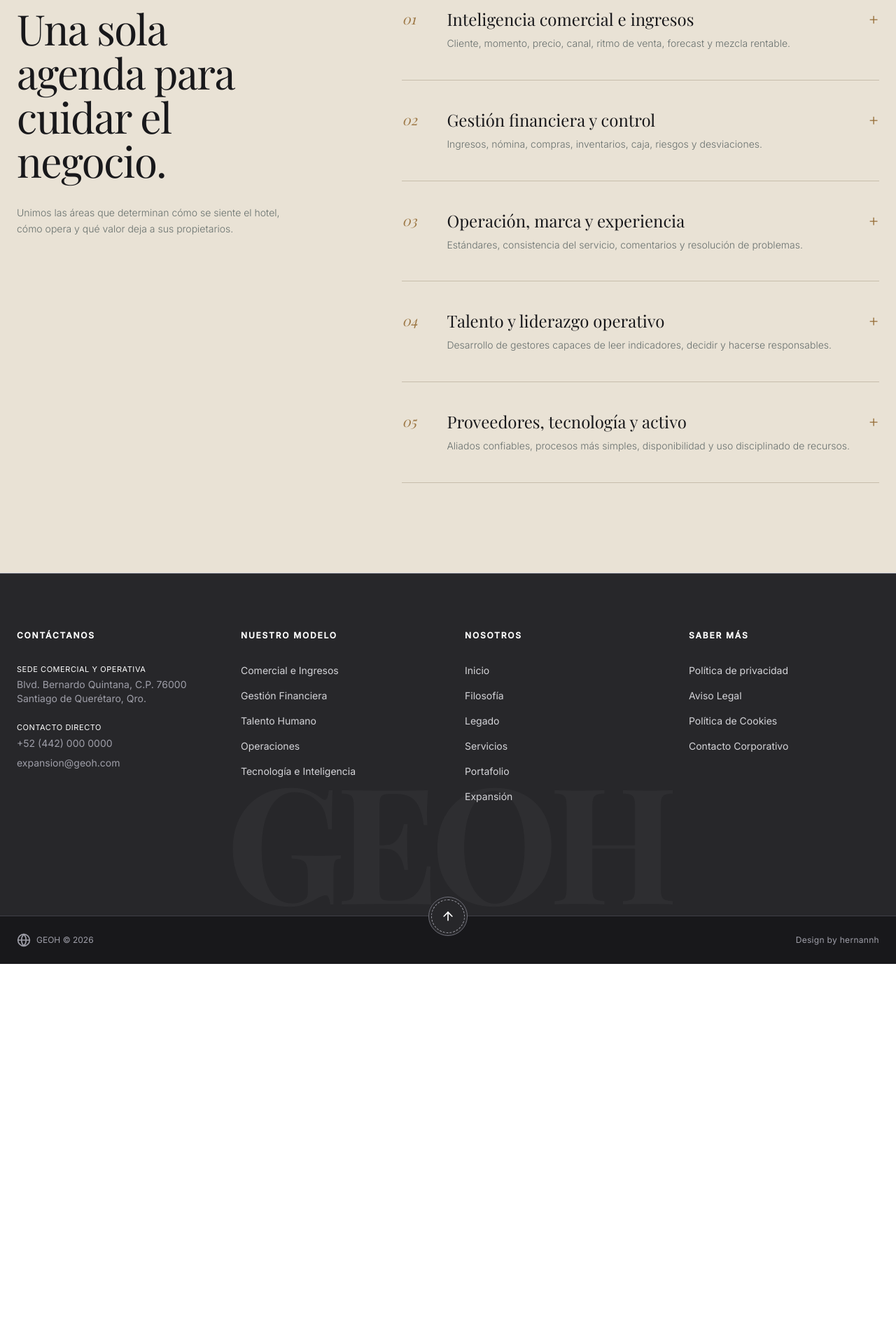
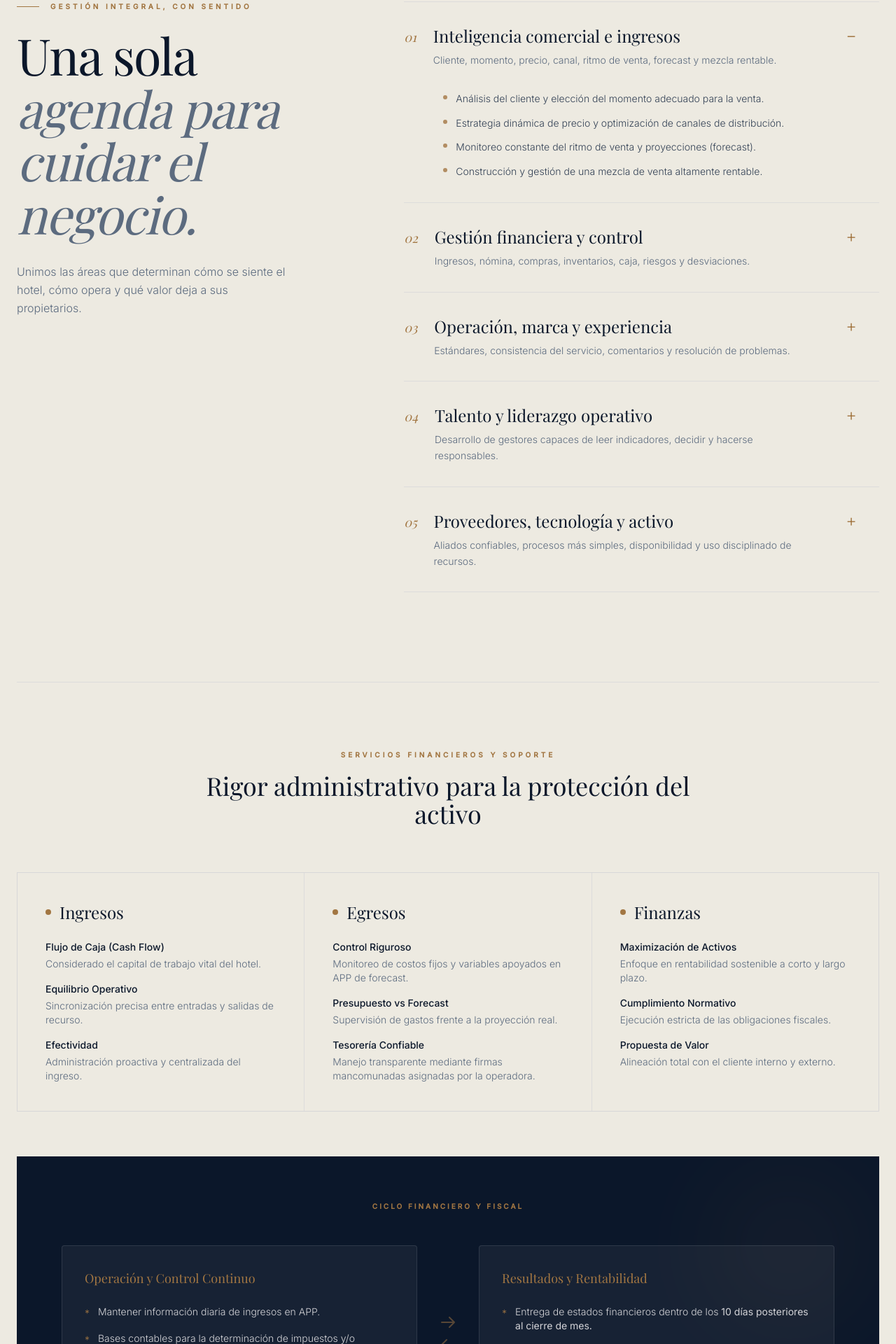
Before and after one commit to hernan-hiltonqro/pagina-ohnc, a React (Vite) app: page /pagina-ohnc/servicios in a window 1280 px wide. Shown: the part 238-2158 px from the top of the page at 70% size. Before the commit the page ends 1615 px from the top, so only its background shows below. Built offline with nearby package versions, Linux system fonts and the light colour scheme; a web font is replaced by a local one.

Commit message:
Actualiza contenido y diseño

```diff
--- a/src/components/ServicesSection.jsx
+++ b/src/components/ServicesSection.jsx
@@ -1,164 +1,252 @@
 import { useState } from 'react';
 import { FadeIn } from './FadeIn';
 
-const services = [
+export const ServicesSection = () => {
+  const [activeIndex, setActiveIndex] = useState(0);
+
+  // Acordeón validado (Sin cambios)
+  const servicios = [
     {
-    number: "01",
+      id: "01",
       title: "Inteligencia comercial e ingresos",
-    philosophy: "Cliente, momento, precio, canal, ritmo de venta, forecast y mezcla rentable.",
-    img: "https://images.unsplash.com/photo-1552664730-d307ca884978?auto=format&fit=crop&w=800&q=80",
+      summary: "Cliente, momento, precio, canal, ritmo de venta, forecast y mezcla rentable.",
       details: [
-      "Optimización dinámica de tarifas (Revenue Management).",
-      "Análisis continuo de mercado y set competitivo.",
-      "Gestión eficiente de canales de distribución y venta directa."
+        "Análisis del cliente y elección del momento adecuado para la venta.",
+        "Estrategia dinámica de precio y optimización de canales de distribución.",
+        "Monitoreo constante del ritmo de venta y proyecciones (forecast).",
+        "Construcción y gestión de una mezcla de venta altamente rentable."
       ]
     },
     {
-    number: "02",
+      id: "02",
       title: "Gestión financiera y control",
-    philosophy: "Ingresos, nómina, compras, inventarios, caja, riesgos y desviaciones.",
-    img: "https://images.unsplash.com/photo-1486406146926-c627a92ad1ab?auto=format&fit=crop&w=800&q=80",
+      summary: "Ingresos, nómina, compras, inventarios, caja, riesgos y desviaciones.",
       details: [
-      "Auditoría y protección del flujo de caja.",
-      "Control estricto de nómina y costos operativos.",
-      "Reporteo de desviaciones presupuestales en tiempo real."
+        "Control estricto de ingresos y optimización del gasto en nómina.",
+        "Gestión eficiente de compras y control de inventarios.",
+        "Administración del flujo de caja y mitigación de riesgos financieros.",
+        "Detección, análisis y corrección oportuna de desviaciones frente al presupuesto."
       ]
     },
     {
-    number: "03",
+      id: "03",
       title: "Operación, marca y experiencia",
-    philosophy: "Estándares, consistencia del servicio, comentarios y resolución de problemas.",
-    img: "https://images.unsplash.com/photo-1566073771259-6a8506099945?auto=format&fit=crop&w=800&q=80",
+      summary: "Estándares, consistencia del servicio, comentarios y resolución de problemas.",
       details: [
-      "Alineación total con los estándares de la marca hotelera.",
-      "Monitoreo de reputación online y encuestas de satisfacción.",
-      "Planes de acción inmediatos ante fricciones en el servicio."
+        "Auditoría y cumplimiento riguroso de los estándares de marca.",
+        "Aseguramiento de la consistencia del servicio en todas las áreas.",
+        "Gestión activa de comentarios, reseñas y reputación del hotel.",
+        "Resolución ágil y efectiva de problemas operativos para proteger la experiencia."
       ]
     },
     {
-    number: "04",
+      id: "04",
       title: "Talento y liderazgo operativo",
-    philosophy: "Desarrollo de gestores capaces de leer indicadores, decidir y hacerse responsables.",
-    img: "https://images.unsplash.com/photo-1522071820081-009f0129c71c?auto=format&fit=crop&w=800&q=80",
+      summary: "Desarrollo de gestores capaces de leer indicadores, decidir y hacerse responsables.",
       details: [
-      "Capacitación continua para líderes de departamento.",
-      "Cultura orientada a la rendición de cuentas (Accountability).",
-      "Retención de talento clave mediante planes de crecimiento."
+        "Formación integral y retención de talento clave para la hospitalidad.",
+        "Capacitación de equipos en la lectura e interpretación de indicadores del negocio.",
+        "Empoderamiento del personal para la toma de decisiones asertivas.",
+        "Fomento de una cultura operativa orientada a la responsabilidad y los resultados."
       ]
     },
     {
-    number: "05",
+      id: "05",
       title: "Proveedores, tecnología y activo",
-    philosophy: "Aliados confiables, procesos más simples, disponibilidad y uso disciplinado de recursos.",
-    img: "https://images.unsplash.com/photo-1551288049-bebda4e38f71?auto=format&fit=crop&w=800&q=80",
+      summary: "Aliados confiables, procesos más simples, disponibilidad y uso disciplinado de recursos.",
       details: [
-      "Implementación de ecosistemas digitales (PMS, POS, BI).",
-      "Mantenimiento preventivo para la protección del inmueble.",
-      "Negociación a escala con proveedores estratégicos."
+        "Selección y gestión de proveedores estratégicos como aliados confiables.",
+        "Implementación de herramientas tecnológicas para simplificar procesos internos.",
+        "Garantía de disponibilidad operativa y mantenimiento constante del activo.",
+        "Supervisión del uso disciplinado y eficiente de los recursos materiales y energéticos."
       ]
     }
   ];
 
-export const ServicesSection = () => {
-  // Estado para controlar qué acordeón está abierto. null = todos cerrados.
-  const [openIndex, setOpenIndex] = useState(null);
-
-  const toggleAccordion = (index) => {
-    setOpenIndex(openIndex === index ? null : index);
-  };
-
   return (
-    <section id="servicios" className="py-32 bg-[#e9e2d5] border-b border-zinc-300">
+    <div className="bg-[#edeae1] min-h-screen pt-40 pb-32">
       <div className="max-w-7xl mx-auto px-6">
 
-        <div className="grid grid-cols-1 lg:grid-cols-[0.8fr_1.2fr] gap-16 lg:gap-24 items-start">
+        {/* ==========================================
+            SECCIÓN 1: ACORDEÓN DE CAPACIDADES
+            ========================================== */}
+        <FadeIn className="grid grid-cols-1 lg:grid-cols-12 gap-16 lg:gap-24 items-start">
 
-          {/* Columna Izquierda (Fija) */}
-          <FadeIn className="lg:sticky lg:top-32">
+          <div className="lg:col-span-5 lg:sticky lg:top-40">
             <div className="flex items-center gap-4 mb-6">
-              <div className="w-8 h-[1px] bg-[#8a7048]"></div>
-              <span className="text-[10px] uppercase tracking-[0.2em] font-bold text-[#8a7048]">
-                Gestión integral, con sentido
+              <div className="w-8 h-[1px] bg-[#a27642]"></div>
+              <span className="text-[10px] uppercase tracking-[0.4em] font-bold text-[#a27642]">
+                Gestión Integral, con Sentido
               </span>
             </div>
 
-            <h2 className="text-4xl sm:text-5xl md:text-6xl font-serif text-zinc-900 leading-[1.05] mb-8 tracking-tight">
-              Una sola <br/> agenda para <br/> cuidar el <br/> negocio.
-            </h2>
+            <h1 className="text-5xl sm:text-6xl md:text-7xl font-serif text-[#0b172a] leading-[1.05] tracking-tight mb-8">
+              Una sola <br/>
+              <span className="italic text-[#5c6b7f] font-light">agenda para cuidar el negocio.</span>
+            </h1>
 
-            <p className="text-sm text-[#67706d] font-light leading-relaxed max-w-sm">
+            <p className="text-base text-[#5c6b7f] font-light leading-relaxed max-w-sm">
               Unimos las áreas que determinan cómo se siente el hotel, cómo opera y qué valor deja a sus propietarios.
-            </p>
-          </FadeIn>
-
-          {/* Columna Derecha (Acordeón) */}
-          <FadeIn delay={0.2} className="border-t border-[#c7bdab]">
-            {services.map((srv, idx) => {
-              const isOpen = openIndex === idx;
-
-              return (
-                <div key={idx} className="border-b border-[#c7bdab]">
-                  {/* Cabecera Clickable */}
-                  <button
-                    onClick={() => toggleAccordion(idx)}
-                    className="w-full flex items-start text-left py-8 sm:py-10 group focus:outline-none"
-                  >
-                    {/* Número */}
-                    <span className="w-12 sm:w-16 shrink-0 font-serif italic text-lg sm:text-xl text-[#9e7947] pt-0.5">
-                      {srv.number}
-                    </span>
-
-                    {/* Textos */}
-                    <div className="flex-grow pr-6">
-                      <h3 className="text-xl sm:text-2xl font-serif text-zinc-900 mb-2 group-hover:text-[#9e7947] transition-colors">
-                        {srv.title}
-                      </h3>
-                      <p className="text-xs sm:text-sm text-[#68706e] font-light leading-relaxed">
-                        {srv.philosophy}
             </p>
           </div>
 
-                    {/* Ícono + / - */}
-                    <span className="shrink-0 text-2xl font-light text-[#9e7947] transition-transform duration-300">
+          <div className="lg:col-span-7 border-t border-zinc-300/60">
+            {servicios.map((servicio, idx) => {
+              const isOpen = activeIndex === idx;
+              return (
+                <div key={servicio.id} className="border-b border-zinc-300/60">
+                  <button
+                    onClick={() => setActiveIndex(isOpen ? -1 : idx)}
+                    className="w-full text-left py-8 flex items-start gap-6 group hover:bg-[#e4e0d4] transition-colors px-4 -mx-4 rounded-lg"
+                  >
+                    <span className="text-lg font-serif italic text-[#a27642] mt-1 shrink-0">
+                      {servicio.id}
+                    </span>
+                    <div className="flex-grow pr-8">
+                      <h3 className="text-2xl font-serif text-[#0b172a] mb-2 group-hover:text-[#a27642] transition-colors">
+                        {servicio.title}
+                      </h3>
+                      <p className="text-sm text-[#5c6b7f] font-light leading-relaxed">
+                        {servicio.summary}
+                      </p>
+                    </div>
+                    <span className="text-2xl font-light text-[#a27642] shrink-0 transition-transform duration-300">
                       {isOpen ? '−' : '+'}
                     </span>
                   </button>
 
-                  {/* Contenido Expandible (Imágenes y detalles) */}
-                  <div
-                    className={`grid transition-all duration-500 ease-in-out overflow-hidden ${
-                      isOpen ? 'grid-rows-[1fr] opacity-100 mb-10' : 'grid-rows-[0fr] opacity-0'
-                    }`}
-                  >
-                    <div className="min-h-0 pl-12 sm:pl-16">
-                      <div className="grid grid-cols-1 sm:grid-cols-2 gap-8 items-center pt-2">
-                        {/* Detalles adicionales */}
-                        <ul className="space-y-3 text-xs text-zinc-600 font-light">
-                          {srv.details.map((detail, i) => (
-                            <li key={i} className="flex gap-3">
-                              <span className="text-[#9e7947] mt-0.5">▪</span> {detail}
+                  <div className={`overflow-hidden transition-all duration-500 ease-in-out ${isOpen ? 'max-h-[500px] opacity-100 mb-8' : 'max-h-0 opacity-0'}`}>
+                    <div className="pl-14 pr-4">
+                      <ul className="space-y-3">
+                        {servicio.details.map((detail, i) => (
+                          <li key={i} className="flex items-start gap-3 text-sm text-[#334155] font-light">
+                            <span className="w-1.5 h-1.5 bg-[#a27642] rounded-full mt-1.5 shrink-0 opacity-80"></span>
+                            <span className="leading-relaxed">{detail}</span>
                           </li>
                         ))}
                       </ul>
-                        {/* Imagen referencial */}
-                        <div className="aspect-[4/3] w-full overflow-hidden">
-                          <img
-                            src={srv.img}
-                            alt={srv.title}
-                            className="w-full h-full object-cover grayscale mix-blend-multiply hover:grayscale-0 hover:mix-blend-normal transition-all duration-700"
-                          />
                     </div>
                   </div>
                 </div>
+              );
+            })}
+          </div>
+        </FadeIn>
+
+
+        {/* ==========================================
+            SECCIÓN 2: INTEGRACIÓN DOCUMENTO ADMINISTRACIÓN
+            ========================================== */}
+        <div className="mt-32 pt-24 border-t border-zinc-300/60">
+
+          <FadeIn className="text-center max-w-3xl mx-auto mb-16">
+            <span className="text-[10px] uppercase tracking-[0.4em] font-bold text-[#a27642] block mb-4">
+              Servicios Financieros y Soporte
+            </span>
+            <h2 className="text-3xl sm:text-4xl font-serif text-[#0b172a] mb-6">
+              Rigor administrativo para la protección del activo
+            </h2>
+          </FadeIn>
+
+          {/* Matriz 3 Columnas (Diapositivas 1 y 2 fusionadas lógicamente) */}
+          <FadeIn className="grid grid-cols-1 md:grid-cols-3 gap-px bg-zinc-300/60 border border-zinc-300/60 mb-16">
+
+            {/* INGRESOS */}
+            <div className="bg-[#edeae1] p-10 hover:bg-white transition-colors">
+              <h3 className="text-2xl font-serif text-[#0b172a] mb-6 flex items-center gap-3">
+                 <span className="w-2 h-2 bg-[#a27642] rounded-full"></span> Ingresos
+              </h3>
+              <ul className="space-y-4 text-sm text-[#5c6b7f] font-light">
+                 <li><strong className="text-[#0b172a] font-medium block mb-1">Flujo de Caja (Cash Flow)</strong> Considerado el capital de trabajo vital del hotel.</li>
+                 <li><strong className="text-[#0b172a] font-medium block mb-1">Equilibrio Operativo</strong> Sincronización precisa entre entradas y salidas de recurso.</li>
+                 <li><strong className="text-[#0b172a] font-medium block mb-1">Efectividad</strong> Administración proactiva y centralizada del ingreso.</li>
+              </ul>
+            </div>
+
+            {/* EGRESOS */}
+            <div className="bg-[#edeae1] p-10 hover:bg-white transition-colors">
+              <h3 className="text-2xl font-serif text-[#0b172a] mb-6 flex items-center gap-3">
+                 <span className="w-2 h-2 bg-[#a27642] rounded-full"></span> Egresos
+              </h3>
+              <ul className="space-y-4 text-sm text-[#5c6b7f] font-light">
+                 <li><strong className="text-[#0b172a] font-medium block mb-1">Control Riguroso</strong> Monitoreo de costos fijos y variables apoyados en APP de forecast.</li>
+                 <li><strong className="text-[#0b172a] font-medium block mb-1">Presupuesto vs Forecast</strong> Supervisión de gastos frente a la proyección real.</li>
+                 <li><strong className="text-[#0b172a] font-medium block mb-1">Tesorería Confiable</strong> Manejo transparente mediante firmas mancomunadas asignadas por la operadora.</li>
+              </ul>
+            </div>
+
+            {/* FINANZAS */}
+            <div className="bg-[#edeae1] p-10 hover:bg-white transition-colors">
+              <h3 className="text-2xl font-serif text-[#0b172a] mb-6 flex items-center gap-3">
+                 <span className="w-2 h-2 bg-[#a27642] rounded-full"></span> Finanzas
+              </h3>
+              <ul className="space-y-4 text-sm text-[#5c6b7f] font-light">
+                 <li><strong className="text-[#0b172a] font-medium block mb-1">Maximización de Activos</strong> Enfoque en rentabilidad sostenible a corto y largo plazo.</li>
+                 <li><strong className="text-[#0b172a] font-medium block mb-1">Cumplimiento Normativo</strong> Ejecución estricta de las obligaciones fiscales.</li>
+                 <li><strong className="text-[#0b172a] font-medium block mb-1">Propuesta de Valor</strong> Alineación total con el cliente interno y externo.</li>
+              </ul>
+            </div>
+          </FadeIn>
+
+          {/* Ciclo Financiero y Fiscal (Diapositiva 3 adaptada a web) */}
+          <FadeIn delay={0.2} className="bg-[#0b172a] text-white p-10 sm:p-16 relative overflow-hidden">
+            <div className="absolute top-0 right-0 w-64 h-64 bg-[#a27642] opacity-5 blur-3xl rounded-full pointer-events-none"></div>
+
+            <h3 className="text-center text-[10px] uppercase tracking-[0.3em] text-[#a27642] font-bold mb-12">
+              Ciclo Financiero y Fiscal
+            </h3>
+
+            <div className="flex flex-col md:flex-row items-stretch justify-center gap-8 relative z-10">
+
+              {/* Lado Derecho del diagrama original (Operación) */}
+              <div className="flex-1 bg-white/5 border border-white/10 p-8 rounded-sm">
+                <h4 className="text-lg font-serif mb-6 text-[#a27642]">Operación y Control Continuo</h4>
+                <ul className="space-y-4 text-sm text-zinc-300 font-light">
+                  <li className="flex gap-3">
+                    <span className="text-[#a27642] mt-0.5">*</span>
+                    <span>Mantener información diaria de ingresos en APP.</span>
+                  </li>
+                  <li className="flex gap-3">
+                    <span className="text-[#a27642] mt-0.5">*</span>
+                    <span>Bases contables para la determinación de impuestos y/o estrategia fiscal del propietario o tercero.</span>
+                  </li>
+                  <li className="flex gap-3">
+                    <span className="text-[#a27642] mt-0.5">*</span>
+                    <span>Control interno que garantice efectividad en cada proceso en el hotel.</span>
+                  </li>
+                </ul>
+              </div>
+
+              {/* Conector Cíclico Visual (Flechas) */}
+              <div className="flex md:flex-col items-center justify-center gap-2 text-[#a27642] opacity-50 py-4 md:py-0">
+                <svg className="w-6 h-6 rotate-90 md:rotate-0" fill="none" viewBox="0 0 24 24" stroke="currentColor">
+                  <path strokeLinecap="round" strokeLinejoin="round" strokeWidth={2} d="M14 5l7 7m0 0l-7 7m7-7H3" />
+                </svg>
+                <svg className="w-6 h-6 -rotate-90 md:rotate-180" fill="none" viewBox="0 0 24 24" stroke="currentColor">
+                  <path strokeLinecap="round" strokeLinejoin="round" strokeWidth={2} d="M14 5l7 7m0 0l-7 7m7-7H3" />
+                </svg>
+              </div>
+
+              {/* Lado Izquierdo del diagrama original (Resultados) */}
+              <div className="flex-1 bg-white/5 border border-white/10 p-8 rounded-sm">
+                <h4 className="text-lg font-serif mb-6 text-[#a27642]">Resultados y Rentabilidad</h4>
+                <ul className="space-y-4 text-sm text-zinc-300 font-light">
+                  <li className="flex gap-3">
+                    <span className="text-[#a27642] mt-0.5">*</span>
+                    <span>Entrega de estados financieros dentro de los <strong>10 días posteriores al cierre de mes.</strong></span>
+                  </li>
+                  <li className="flex gap-3">
+                    <span className="text-[#a27642] mt-0.5">*</span>
+                    <span>Rentabilidad de acuerdo a estrategias de negocio establecidas.</span>
+                  </li>
+                </ul>
               </div>
 
             </div>
-              );
-            })}
           </FadeIn>
 
         </div>
       </div>
-    </section>
+    </div>
   );
 };
--- a/src/data/content.js
+++ b/src/data/content.js
@@ -53,12 +53,26 @@ export const siteData = {
         { step: "04", title: "Revisar", desc: "Variaciones, acuerdos, cierre." }
       ],
       capabilities: [
-        { title: "Comercial", items: "Pace, forecast, mix de venta, canales." },
-        { title: "Finanzas", items: "Presupuesto, real, variación, acción." },
-        { title: "Gestión", items: "Estándares, costos, productividad, servicio." },
-        { title: "Activo", items: "Mantenimiento, disponibilidad, energía." },
-        { title: "Personas", items: "Selección, capacitación, desarrollo." },
-        { title: "Experiencia", items: "Comentarios, indicadores, seguimiento." }
+        {
+          title: "Inteligencia comercial e ingresos",
+          items: "Cliente, momento, precio, canal, ritmo de venta, forecast y mezcla rentable."
+        },
+        {
+          title: "Gestión financiera y control",
+          items: "Ingresos, nómina, compras, inventarios, caja, riesgos y desviaciones."
+        },
+        {
+          title: "Operación, marca y experiencia",
+          items: "Estándares, consistencia del servicio, comentarios y resolución de problemas."
+        },
+        {
+          title: "Talento y liderazgo operativo",
+          items: "Desarrollo de gestores capaces de leer indicadores, decidir y hacerse responsables."
+        },
+        {
+          title: "Proveedores, tecnología y activo",
+          items: "Aliados confiables, procesos más simples, disponibilidad y uso disciplinado de recursos."
+        }
       ],
       visibility: {
         steps: ["Presupuesto", "Real", "Variación", "Acción"],
```
Also changed, not shown: src/components/ContactSection.jsx (+35 -28 lines), src/components/HomeFeatures.jsx (+25 -7 lines). Lines whose indentation alone changed are shown as unchanged.
